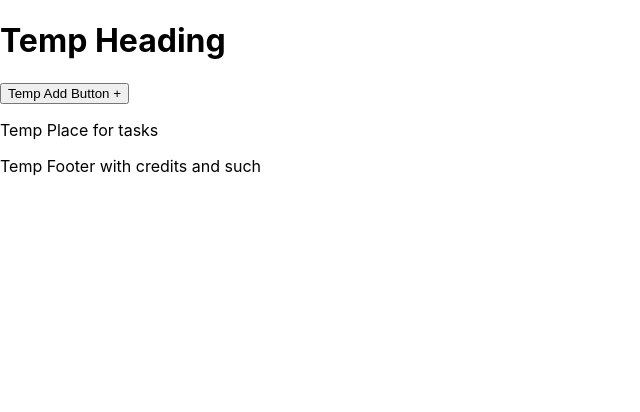
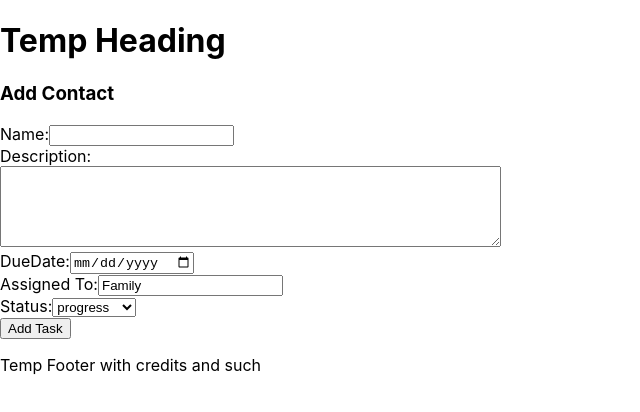
Before and after one commit to zara-sh/ToDoAppW13, a React (Create React App) app: page / in a window 1280 px wide. Shown: the top 412 px of the page, without its empty margins (0-640 px from the left). Built offline with nearby package versions, Linux system fonts and the light colour scheme.

Commit message:
Implemented CreateTask onAddContact will need to be renamed later tasks gets printed as long while we add things

```diff
--- a/src/App.js
+++ b/src/App.js
@@ -1,18 +1,35 @@
 import './App.css';
+import CreateTask from './components/CreateTask';
+import { useState, useEffect } from 'react';
 
 /**
  * Using App like main index
  * place holders while we add the componetents
  */
 function App() {
+  const [tasks, setTasks] = useState([]);
+
+  /**
+   * Save tasks to localStorage whenever they change
+   * only printing whole task list while testing
+   */
+  useEffect(() => {
+    // localStorage.setItem("contacts", JSON.stringify(contacts));
+    console.log(tasks);
+  }, [tasks]);
+
+  // Add a new task
+  const addTask = (newTask) => {
+    setTasks([...tasks, newTask]);
+  };
+
   return (
     <>
       <header>
         <h1>Temp Heading</h1>
       </header>
       <main>
-        <button>Temp Add Button +</button>
-        <p>Temp Place for tasks</p>
+        <CreateTask onAddContact={addTask} />
       </main>
       <footer>
         <p>Temp Footer with credits and such</p>
```
